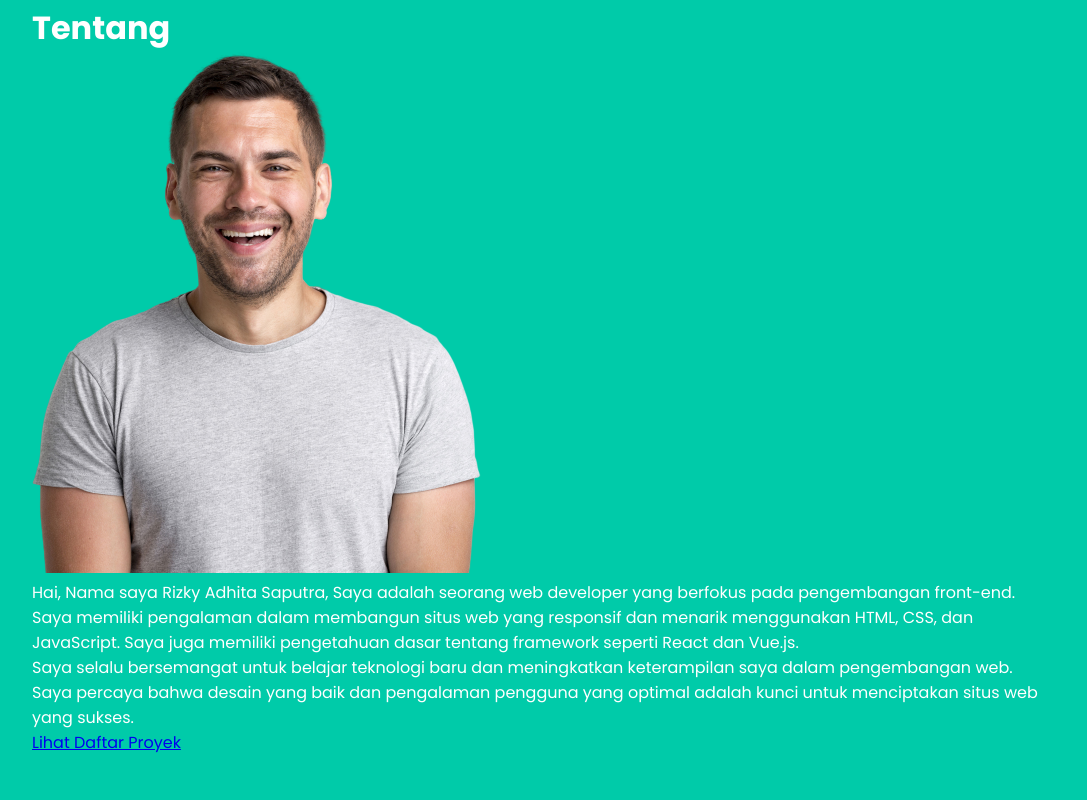
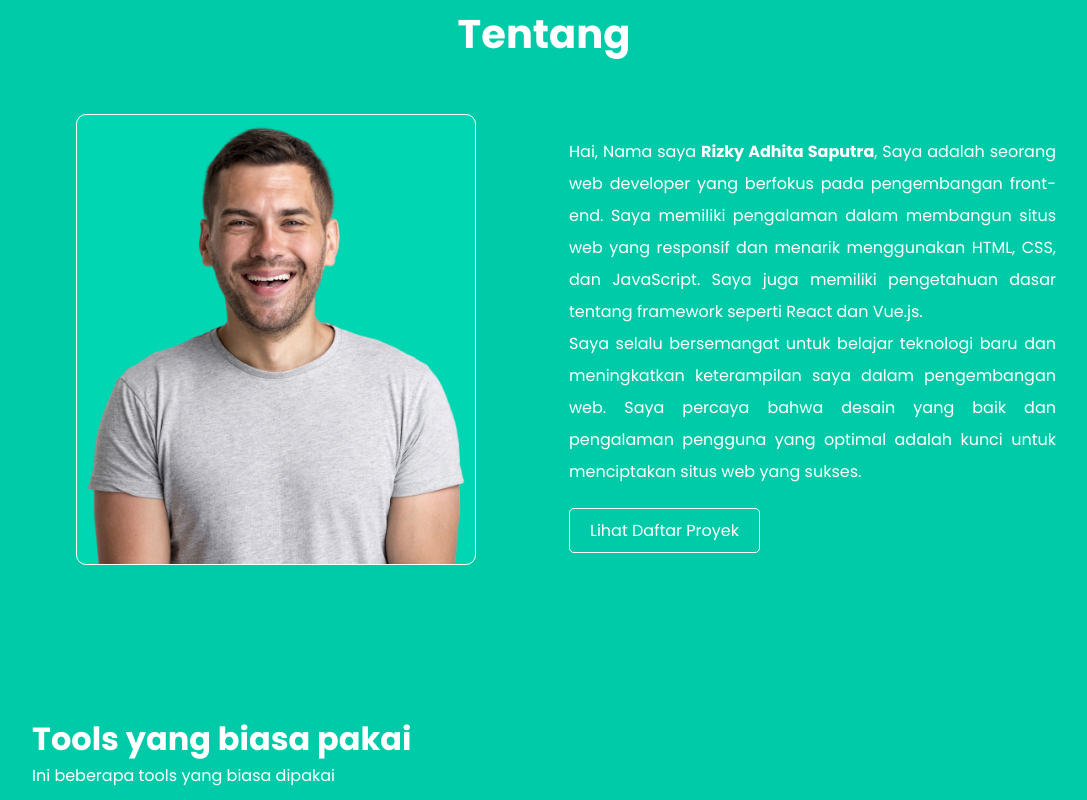
Before and after one commit to rizkyni/Portofolio-Rizky, a plain HTML site: page index.html in a window 1280 px wide. Shown: the part 1040-1840 px from the top of the page, without its empty margins (96-1183 px from the left). Drawn offline with nearby package versions, Linux system fonts and the light colour scheme.

Commit message:
Memodif Html dan CSS

```diff
--- a/dist/css/style.css
+++ b/dist/css/style.css
@@ -99,4 +99,80 @@ header svg{
     /* sama seperti padding-right + padding-left */
     color: #fff;
 }
+
+.tentang .container > h1{
+    /* tanda ">" digunakan agar yang diubah hanya h1 yang ada di container */
+    text-align: center;
+    margin-bottom: 50px;
+    font-size: 40px;
+}
+
+.tentang-box .box:nth-child(1){
+    display: grid;
+    grid-template-columns: repeat(2, 1fr);
+    margin-bottom: 150px;
+    align-items: center;
+    gap: 50px;
+}
+
+.tentang-box .box:nth-child(1) img{
+    width: 400px;
+    padding: 10px 10px 0 10px;
+    background-color: #00d6b2;
+    border: 1px solid #fff;
+    border-radius: 10px;
+    /* margin-inline akan aktif jika ada width */
+    margin-inline: auto;
+    justify-self: center;
+    -webkit-border-radius: 10px;
+    -moz-border-radius: 10px;
+    -ms-border-radius: 10px;
+    -o-border-radius: 10px;
+}
+
+.tentang-box .box:nth-child(1) p{
+    line-height: 2;
+    text-align: justify;
+    margin-bottom: 30px;
+}
+
+.tentang-box .box:nth-child(1) p span{
+    font-weight: bold;
+}
+
+.tentang-box .box:nth-child(1) a{
+    border: 1px solid #fff;
+    padding: 10px 20px;
+    text-decoration: none;
+    border-radius: 5px;
+    color: #fff;
+    -webkit-border-radius: 5px;
+    -moz-border-radius: 5px;
+    -ms-border-radius: 5px;
+    -o-border-radius: 5px;
+}
+
+.tentang-box .box:nth-child(1) a:hover{
+    font-weight: 600;
+    background-color: #fff;
+    color: #00cba9;
+    transition: 0.3s;
+    -webkit-transition: 0.3s;
+    -moz-transition: 0.3s;
+    -ms-transition: 0.3s;
+    -o-transition: 0.3s;
+}
+
+@media(max-width:992px){
+    .tentang-box .box:nth-child(1){
+        grid-template-columns: 1fr;
+    }
+
+    .tentang-box .box:nth-child(1) div{
+        text-align: center;
+    }
+
+}
+
+
 /* Tentang */
--- a/index.html
+++ b/index.html
@@ -85,7 +85,15 @@
             </div>
                     </div>
                 </div>
-                <div class="box"></div>
+                <div class="box">
+                    <h1>Tools yang biasa pakai</h1>
+                    <p>Ini beberapa tools yang biasa dipakai</p>
+                    <div class="tools">
+                        <div class="tools-box">
+                            <img src="./assets/images/tools/vscode.png" alt="Tools Image">
+                        </div>
+                    </div>
+                </div>
             </div>
         </div>
         <!-- Tentang -->
```
